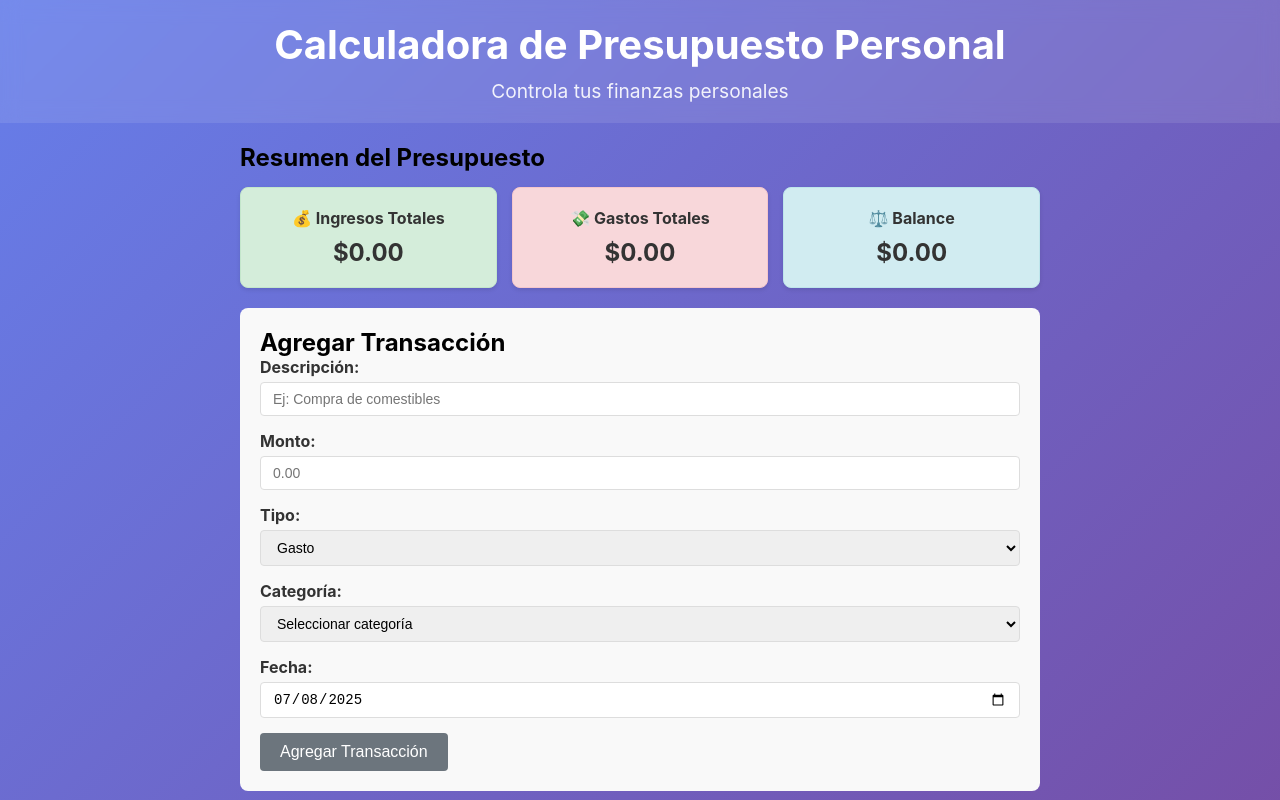
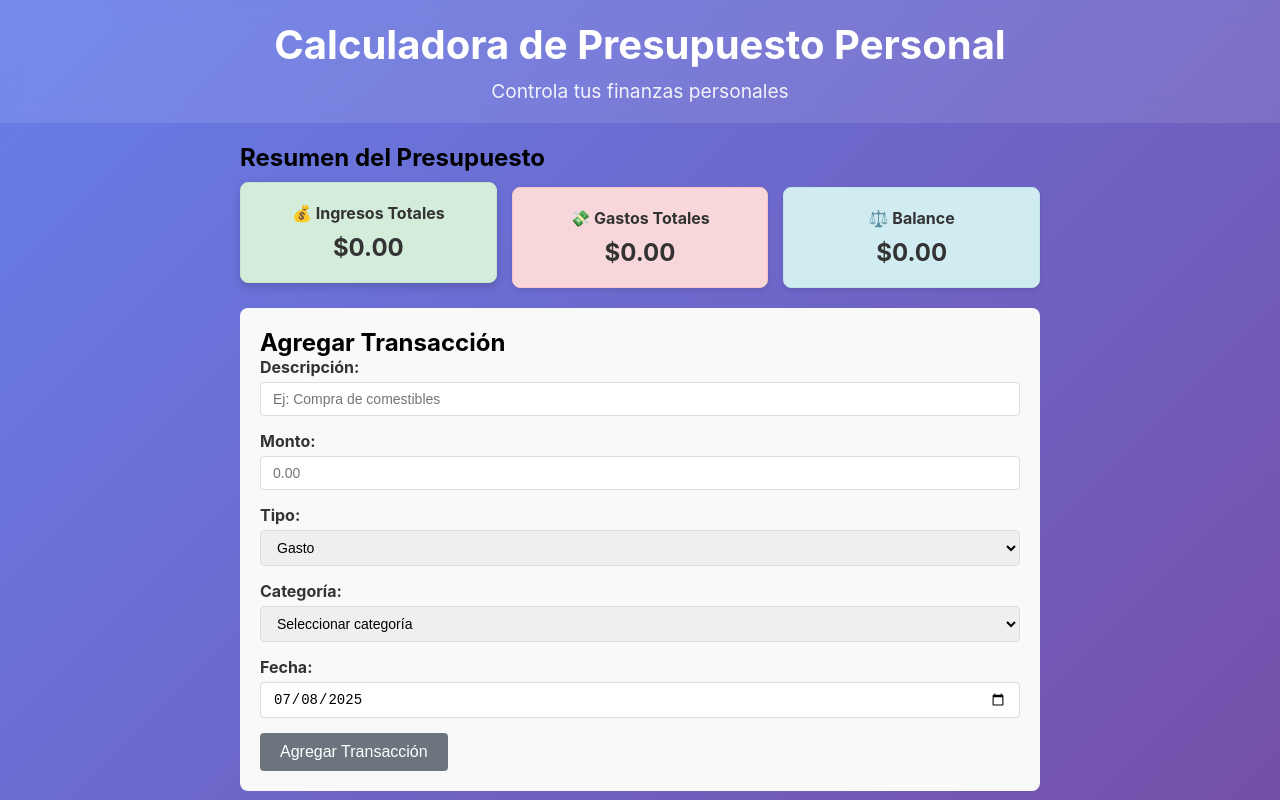
Before and after one commit to hmuyba/personalWallet, an Angular app: page / in a window 1280 px wide. In both pictures the pointer is over the element 368 px from the left and 237 px from the top of the page. Shown: the top 800 px of the page. Built offline with nearby package versions, Linux system fonts and the light colour scheme.

Commit message:
add hover animations to summary cards

```diff
--- a/src/app/components/balance-summary/balance-summary.component.css
+++ b/src/app/components/balance-summary/balance-summary.component.css
@@ -14,6 +14,12 @@
   border-radius: 8px;
   text-align: center;
   box-shadow: 0 2px 4px rgba(0, 0, 0, 0.1);
+  transition: transform 0.3s ease, box-shadow 0.3s ease;
+}
+
+.card:hover {
+  transform: translateY(-5px);
+  box-shadow: 0 4px 8px rgba(0, 0, 0, 0.15);
 }
 
 .card.income {
@@ -47,4 +53,5 @@
   font-weight: bold;
   margin: 0;
   color: #333;
+  transition: color 0.3s ease;
 }
```
